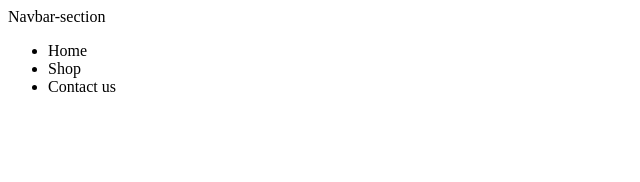
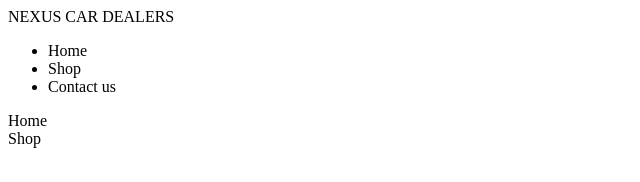
Before and after one commit to jerrysuits/Phase-1-project, a plain HTML site: page index.html in a window 1280 px wide. Shown: the whole page, without its empty margins (0-640 px from the left). Drawn offline with Linux system fonts and the light colour scheme.

Commit message:
created different sections

```diff
--- a/index.html
+++ b/index.html
@@ -13,9 +13,10 @@
 <body>
 
        <!-- Navbar section -->
-   <header>Navbar-section</header>
+     <header>
           <div>
                <nav>
+                    <div>NEXUS CAR DEALERS</div>
                     <ul>
                          <li>Home</li>
                          <li>Shop</li>
@@ -23,6 +24,15 @@
                     </ul>
                </nav>
      </div>
+     </header>
+
+     <!-- HOME SECTION -->
+<header>Home</header>
+     <!-- SHOP SECTION -->
+<header>Shop</header>
+     <!-- CONTACT US SECTION -->
+<header></header>
+     <!-- FOOTER SECTION -->
 
      <!-- Linking js -->
      <script src="script.js"></script>
--- a/styles.css
+++ b/styles.css
@@ -0,0 +1,3 @@
+body{
+     b
+}
```
Lines whose indentation alone changed are shown as unchanged.
